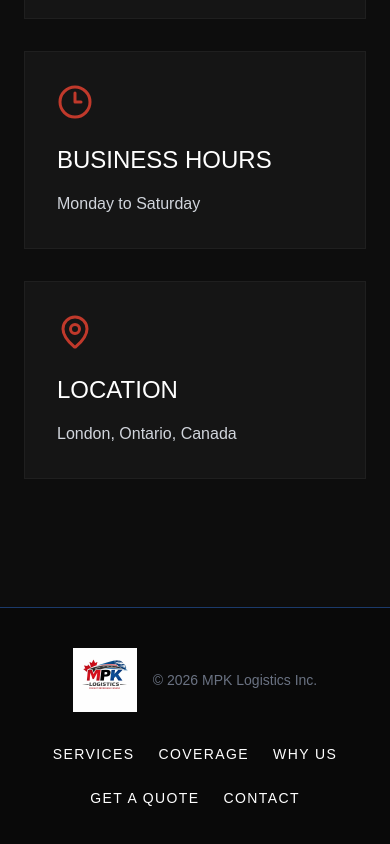
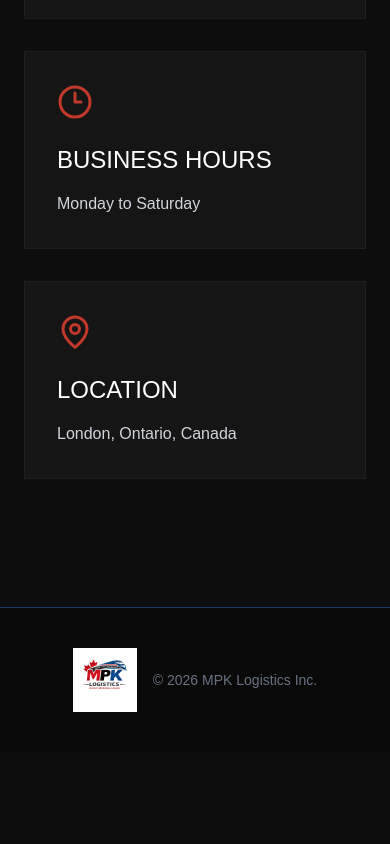
Before and after one commit to NoubissiViany/mpk-logistics, a React (Vite) app: page / in a window 390 px wide. Shown: the part 10877-11721 px from the top of the page. After the commit the page ends 11629 px from the top, so only its background shows below. Built offline with nearby package versions, Linux system fonts and the light colour scheme.

Commit message:
Remove the nav items on the footer mobile view

```diff
--- a/src/components/layout/Footer.jsx
+++ b/src/components/layout/Footer.jsx
@@ -7,10 +7,10 @@ export default function Footer() {
             className="border-t border-[#1B3A6B] bg-[#090909] py-10"
         >
 
-            <div className="max-w-7xl mx-auto px-6 flex flex-col lg:flex-row items-center justify-between gap-8">
+            <div className="max-w-7xl mx-auto px-6 flex lg:flex-row items-center justify-between gap-8">
 
                 {/* Logo + Copyright */}
-                <div className="flex items-center gap-4">
+                <div className="flex justify-center mx-auto items-center gap-4">
 
                     <a
                         href="/"
@@ -34,7 +34,7 @@ export default function Footer() {
 
                 {/* Navigation */}
                 <nav
-                    className="flex flex-wrap justify-center items-center gap-6 uppercase tracking-widest text-sm"
+                    className="hidden lg:flex flex-wrap justify-center items-center gap-6 uppercase tracking-widest text-sm"
                     aria-label="Footer navigation"
                 >
 
```
